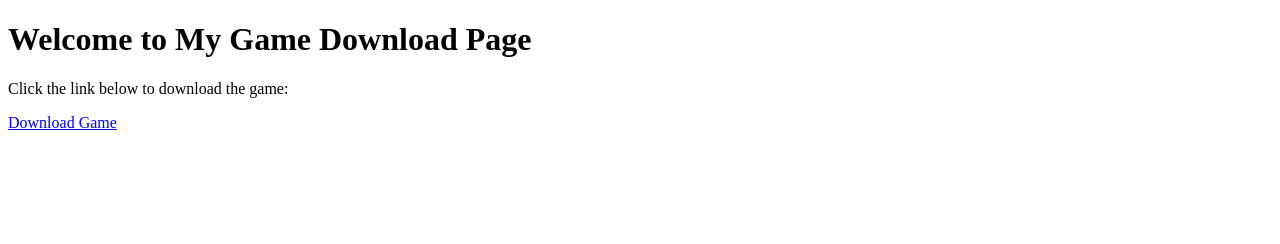
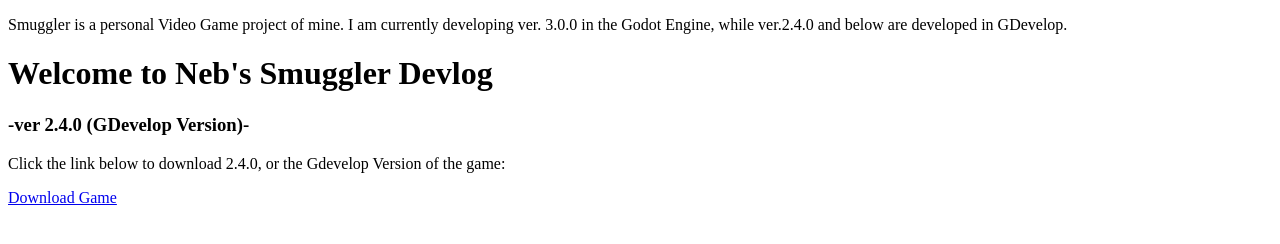
Before and after one commit to NebNarb/nebnarb.github.io, a plain HTML site: page index.html in a window 1280 px wide. Drawn offline with Linux system fonts and the light colour scheme.

Commit message:
Update Index.html
Made Index a little bit more personalized. Added more context.

```diff
--- a/index.html
+++ b/index.html
@@ -3,11 +3,13 @@
 <head>
     <meta charset="UTF-8">
     <meta name="viewport" content="width=device-width, initial-scale=1.0">
-    <title>My Game Download Page</title>
+    <title>Neb's Webpage</title>
 </head>
 <body>
-    <h1>Welcome to My Game Download Page</h1>
-    <p>Click the link below to download the game:</p>
+    <p>Smuggler is a personal Video Game project of mine. I am currently developing ver. 3.0.0 in the Godot Engine, while ver.2.4.0 and below are developed in GDevelop.</p>
+    <h1>Welcome to Neb's Smuggler Devlog</h1>
+    <h3>-ver 2.4.0 (GDevelop Version)-</h3>
+    <p>Click the link below to download 2.4.0, or the Gdevelop Version of the game:</p>
     <a href="https://github.com/NebNarb/nebnarb.github.io/raw/main/Smuggler%203D%20Setup%202.4.0.exe" download>Download Game</a>
 </body>
 </html>
```
